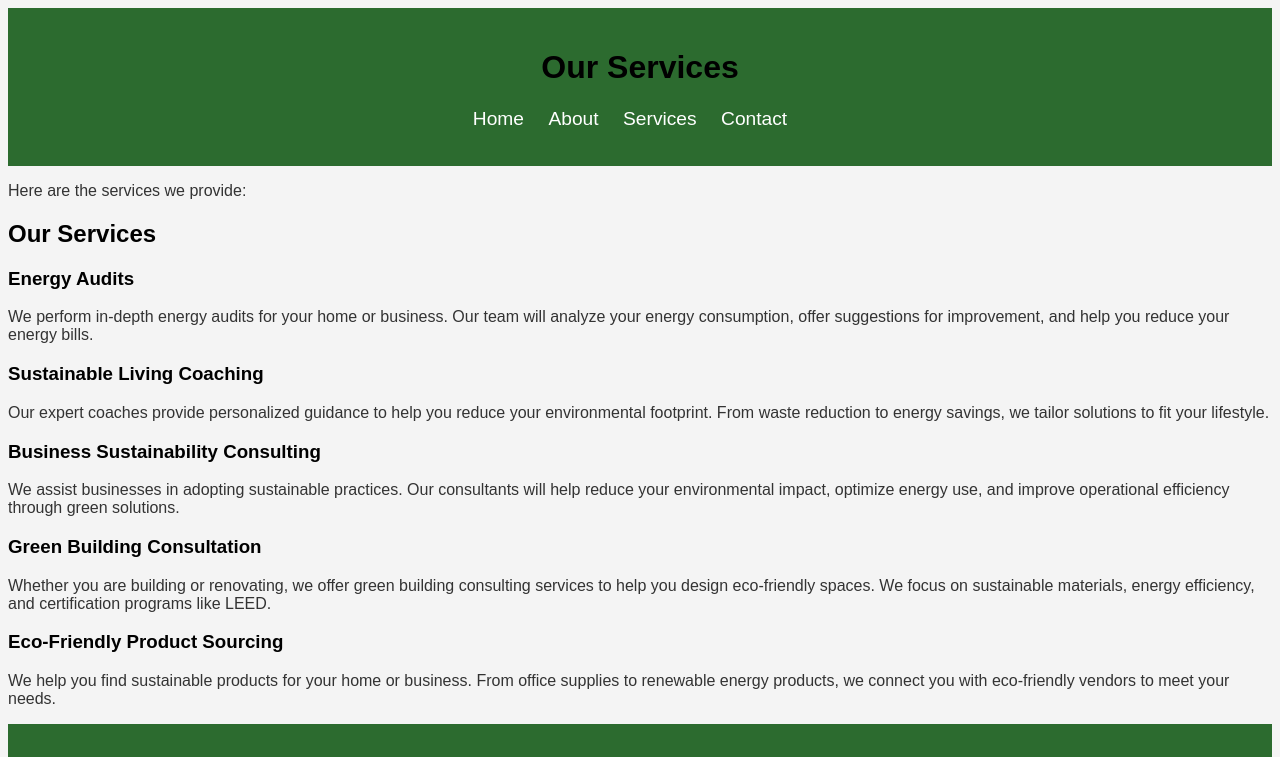
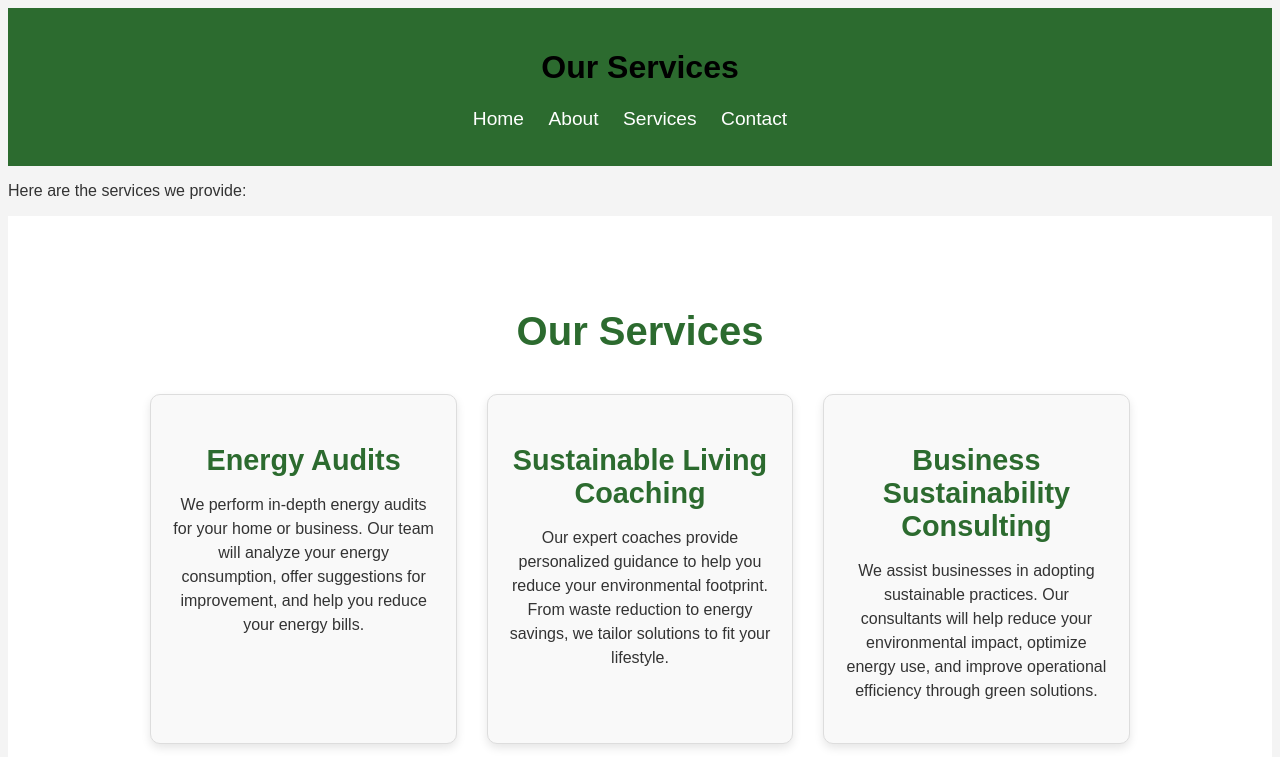
Before and after one commit to 270700365/Eco-Living-Solutions, a plain HTML site: page services.html in a window 1280 px wide. Shown: the top 757 px of the page. Drawn offline with Linux system fonts and the light colour scheme; files that its build step writes are made by us from their sources.

Commit message:
Update style.css

```diff
--- a/style.css
+++ b/style.css
@@ -73,3 +73,53 @@ footer .social-links a {
 footer .social-links a:hover {
   text-decoration: underline;
 }
+
+/* Services Section */
+#services {
+  padding: 60px 20px;  /* Adds padding to top/bottom */
+  background-color: #ffffff;  /* White background */
+  text-align: center;  /* Centers the text */
+}
+
+#services h2 {
+  font-size: 2.5rem;
+  color: #2c6b2f;  /* Green color for the heading */
+  margin-bottom: 40px;  /* Adds space below heading */
+}
+
+.services-grid {
+  display: grid;
+  grid-template-columns: repeat(auto-fit, minmax(250px, 1fr));  /* Creates a responsive grid */
+  gap: 30px;
+}
+
+.service-card {
+  background-color: #f9f9f9;  /* Light gray background for each card */
+  border: 1px solid #ddd;  /* Light border */
+  border-radius: 10px;  /* Rounded corners */
+  padding: 20px;
+  box-shadow: 0 4px 10px rgba(0, 0, 0, 0.1);  /* Shadow for depth */
+}
+
+.service-card h3 {
+  font-size: 1.8rem;
+  color: #2c6b2f;  /* Green color for card headings */
+  margin-bottom: 15px;  /* Adds space below the heading */
+}
+
+.service-card p {
+  font-size: 1rem;
+  color: #333;  /* Darker text color for readability */
+  line-height: 1.5;
+  margin-bottom: 20px;  /* Adds space below text */
+}
+
+.service-card:hover {
+  transform: translateY(-10px);  /* Adds a hover effect to elevate the card */
+  transition: transform 0.3s ease-in-out;  /* Smooth hover effect */
+}
+
+.container {
+  width: 80%;
+  margin: 0 auto;  /* Centers the container on the page */
+}
```
